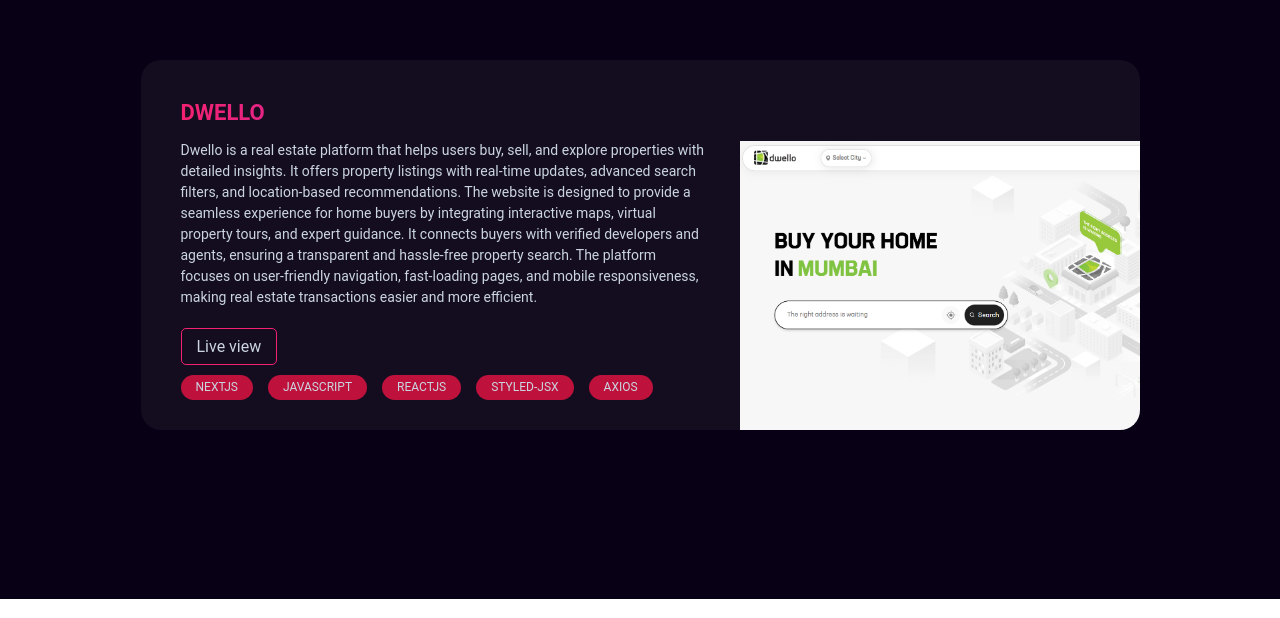
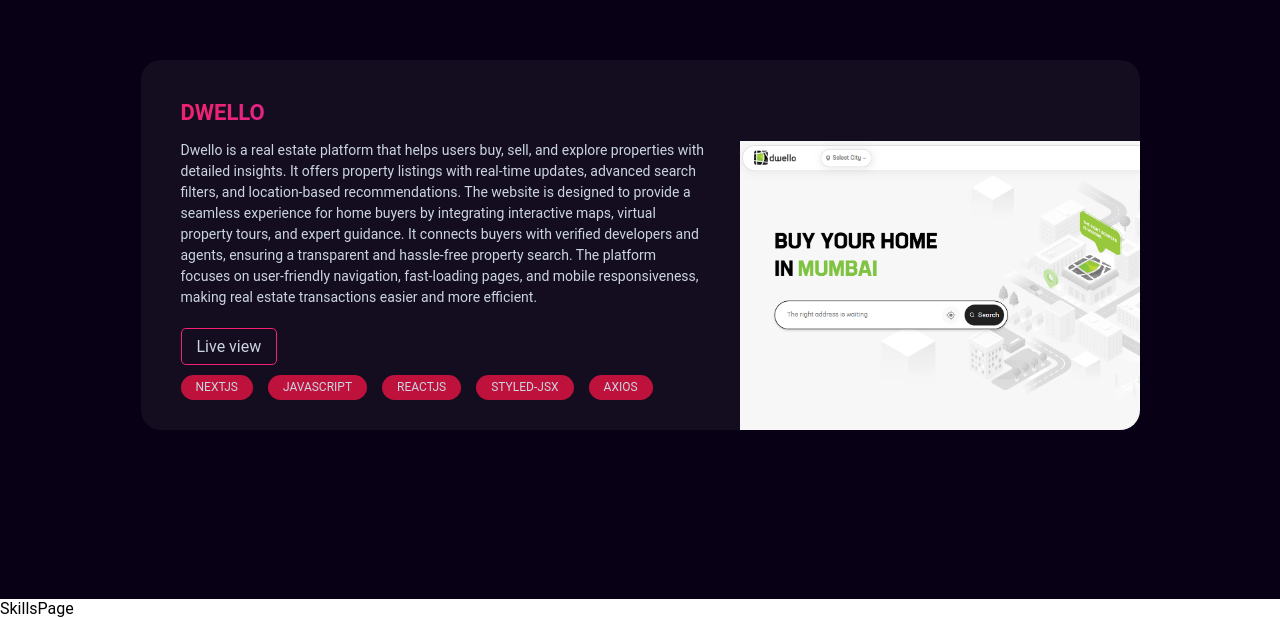
Before and after one commit to srikanth41684/my-portfolio, a Next.js app: page / in a window 1280 px wide. Shown: the part 3005-3623 px from the top of the page. Built offline with nearby package versions, Linux system fonts and the light colour scheme.

Commit message:
skills section added

```diff
--- /dev/null
+++ b/components/skills/skills.js
@@ -0,0 +1,11 @@
+import React from "react";
+
+const SkillsPage = () => {
+  return (
+    <div>
+      <div>SkillsPage</div>
+    </div>
+  );
+};
+
+export default SkillsPage;
--- a/pages/index.js
+++ b/pages/index.js
@@ -1,6 +1,7 @@
 import AboutPage from "@/components/about/aboutPage";
 import HomePage from "@/components/home/homePage";
 import ProjectPage from "@/components/projects/projectPage";
+import SkillsPage from "@/components/skills/skills";
 import React from "react";
 
 const InitalPage = () => {
@@ -15,6 +16,9 @@
       <div id="projects">
         <ProjectPage />
       </div>
+      <div id="skills">
+        <SkillsPage />
+      </div>
     </>
   );
 };
```
Also changed, not shown: components/skills/skillsStyles.js (added).
